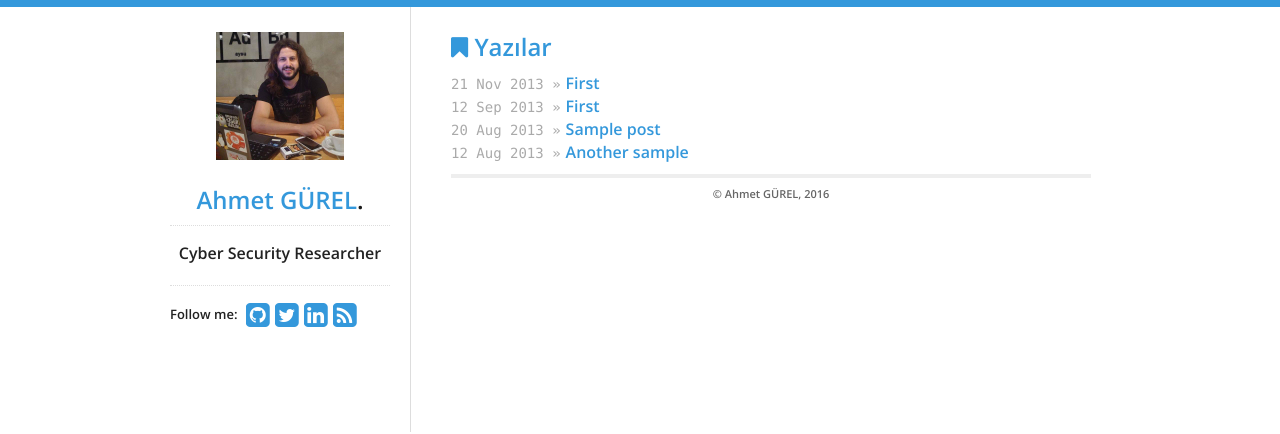
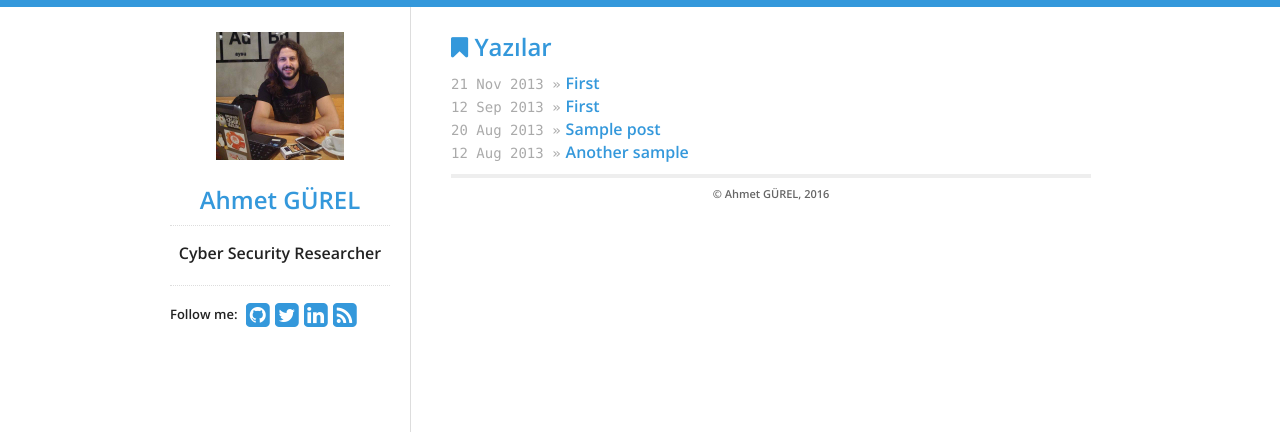
Before and after one commit to ahmetgurel/ahmetgurel.github.io, a Jekyll site: the page built from index.html, in a window 1280 px wide. Shown: the top 434 px of the page. Built offline with Jekyll 4.4.1, drawn with Linux system fonts in a browser that asks for light colours; nearby versions of some CDN libraries.

Commit message:
Update sidebar.html

```diff
--- a/_includes/sidebar.html
+++ b/_includes/sidebar.html
@@ -7,7 +7,7 @@
     <img src="/profile.png" style="width:128px;"id="logo" alt="Blog logo"/>
     {% endif %}
   </a>
-  <h2> <a href="/">{{ site.data.theme.name }}</a>.</h2>
+  <h2> <a href="/">{{ site.data.theme.name }}</a></h2>
   <div id="bio">
     <p style="text-align: center;">Cyber Security Researcher</p>
 
```
